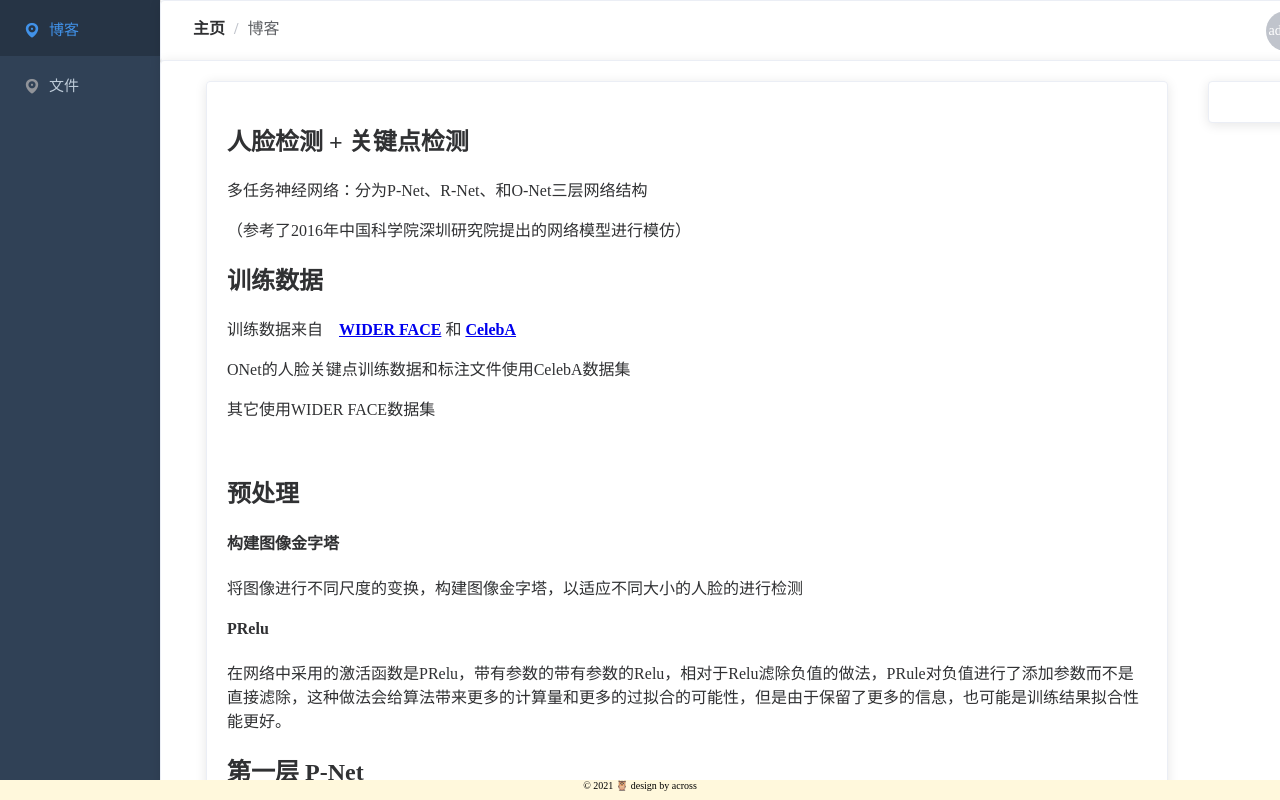
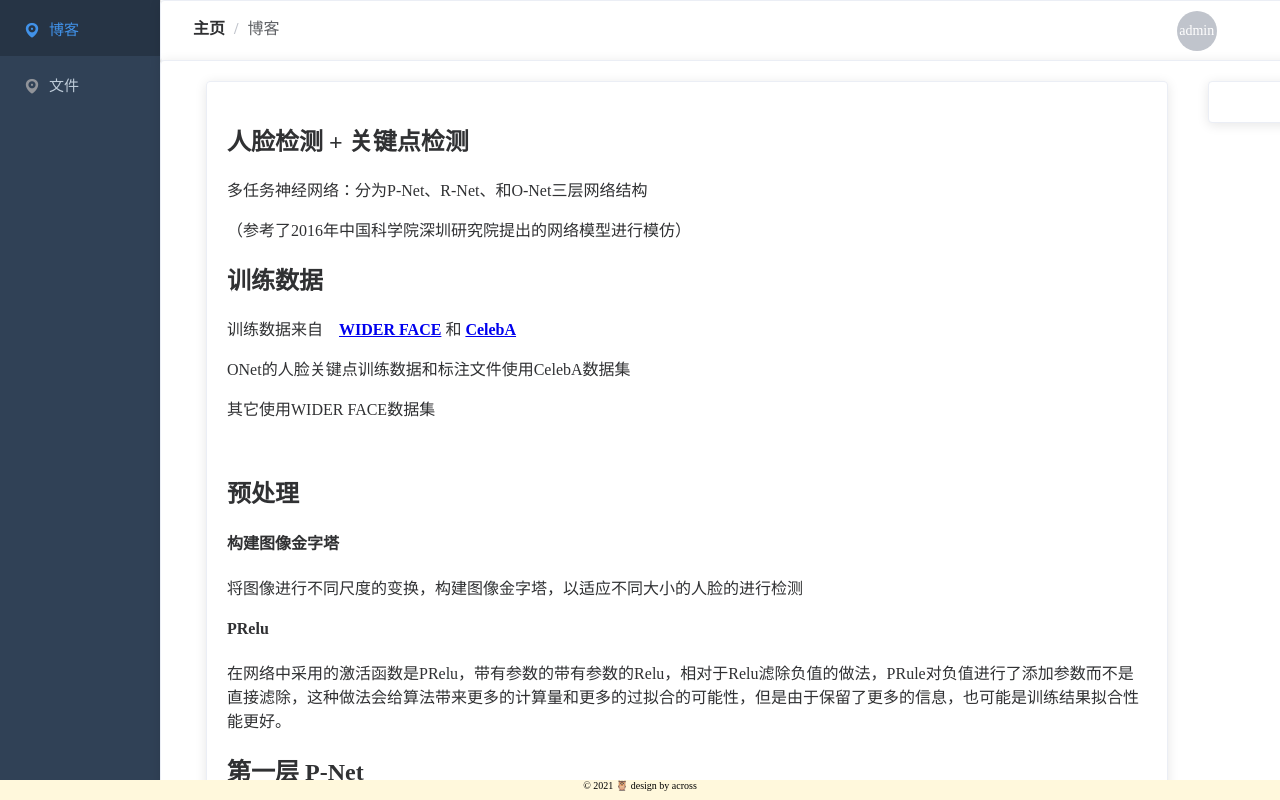
Before and after one commit to LishanZheng/vue-blog, a Vue app: page /file#/blog in a window 1280 px wide. Built offline with nearby package versions, Linux system fonts and the light colour scheme; the HTML template or start-up script is replaced by a standard one; what mavon-editor would draw is missing.

Commit message:
修改配置

```diff
--- a/src/main.js
+++ b/src/main.js
@@ -15,7 +15,8 @@ Vue.use(mavonEditor)
 Vue.config.productionTip = false
 Vue.use(ElementUI)
 Vue.prototype.$qs = qs
-axios.defaults.baseURL = 'http://127.0.0.1:8080'
+// axios.defaults.baseURL = 'http://127.0.0.1:8080'
+axios.defaults.baseURL = 'http://121.196.174.189:8080'
 axios.defaults.headers.post['Content-Type'] = 'application/x-www-form-urlencoded'
 // axios.defaults.transformRequest = [
 //   function (data) {
--- a/src/page/MainPage.vue
+++ b/src/page/MainPage.vue
@@ -23,15 +23,15 @@
           <el-header style="padding: 0">
             <el-card style="width: 100%;height: 60px;position: fixed;left: 160px">
               <el-row>
-                <el-col :span="21" >
+                <el-col :span="19" >
                   <el-breadcrumb separator="/" style="margin-left: 12px;font-size: 16px;">
                     <el-breadcrumb-item :to="{ path: '/' }">主页</el-breadcrumb-item>
                     <el-breadcrumb-item v-if="pickedIndex != null">{{ pickedIndex }}</el-breadcrumb-item>
                   </el-breadcrumb>
                 </el-col>
-                <el-col :span="1">
-                  <el-dropdown>
-                    <el-avatar id="avatar" size="large">admin</el-avatar>
+                <el-col :span="1" style="position: fixed;right: 50px;">
+                  <el-dropdown >
+                    <el-avatar id="avatar" size="large" >admin</el-avatar>
                     <el-dropdown-menu slot="dropdown" split-button=true >
                       <el-dropdown-item icon="el-icon-circle-plus" @click.native="dialogVisible = true">登录
                       </el-dropdown-item>
```
